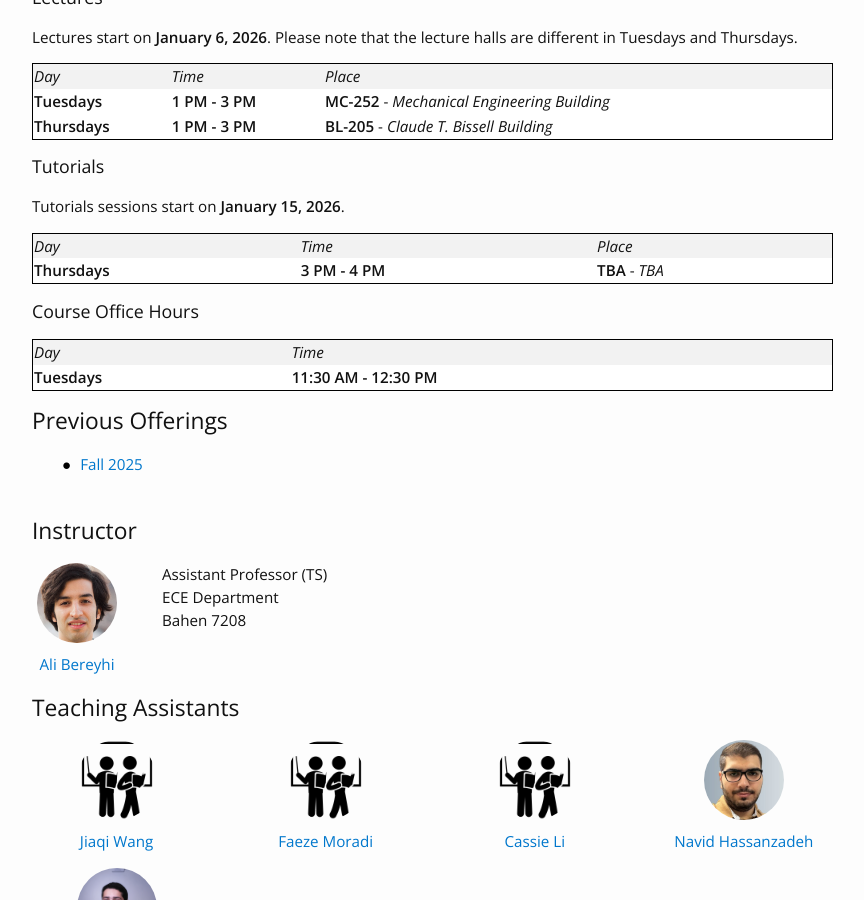
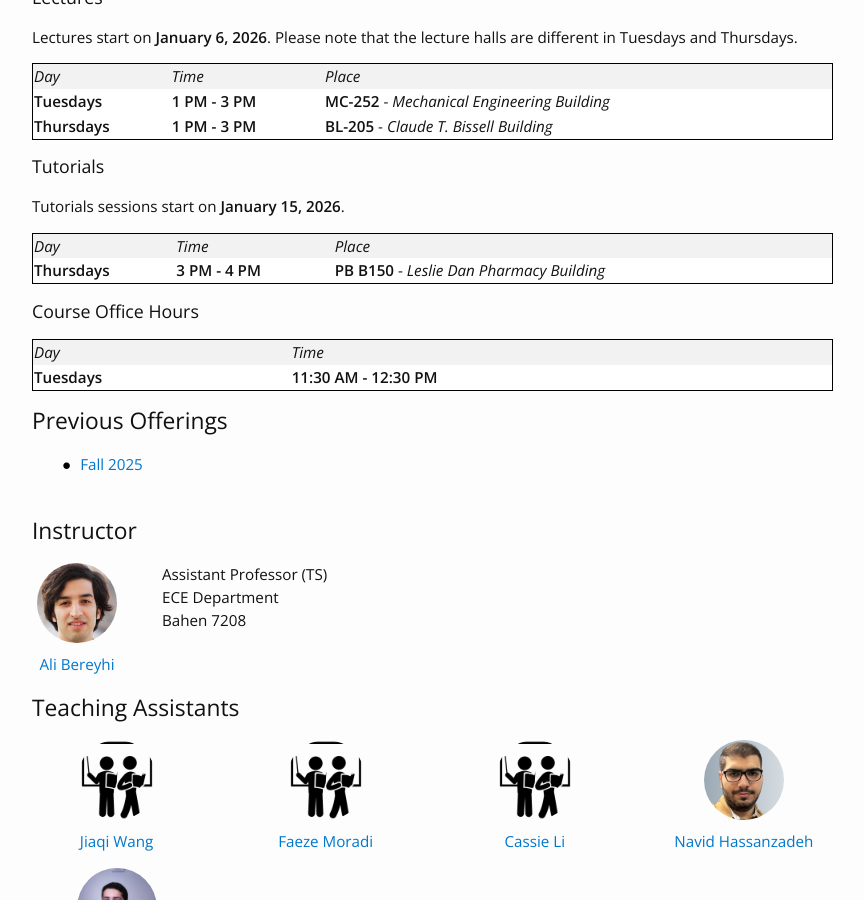
Before and after one commit to bereyhi-courses/dl-utoronto, a Jekyll site: the page built from index.md, in a window 1280 px wide and 900 px high, scrolled down 979 px. Shown: the whole window, without its empty margins (163-1027 px from the left). Built offline with Jekyll 4.4.1, drawn with Linux system fonts in a browser that asks for light colours; nearby versions of some CDN libraries.

Commit message:
location added

```diff
--- a/_config.yml
+++ b/_config.yml
@@ -9,7 +9,7 @@ loc2: <strong>BL-205</strong> - <em>Claude T. Bissell Building</em>
 
 dayTut: Thursdays
 timeTut: 3 PM - 4 PM
-locTut: <strong>TBA</strong> - <em>TBA</em>
+locTut: <strong>PB B150</strong> - <em>Leslie Dan Pharmacy Building</em>
 
 start_date: January 6, 2026
 start_description: Please note that the lecture halls are different in Tuesdays and Thursdays.
```
